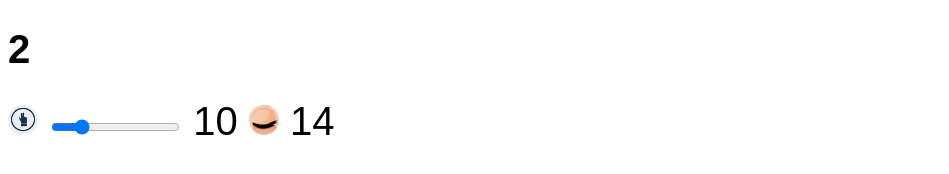
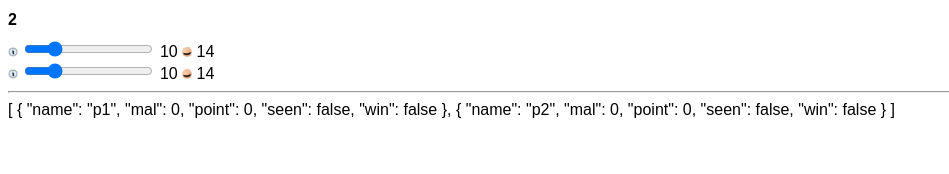
Before and after one commit to mrdhiraj/mrdhiraj.github.io, a plain HTML site: page crd/Calc/calc.html in a window 1280 px wide. Shown: the whole page, without its empty margins (0-949 px from the left). Drawn offline with Linux system fonts and the light colour scheme; a web font is replaced by a local one.

Commit message:
collection way # this is nice work

```diff
--- a/crd/Calc/ascore.js
+++ b/crd/Calc/ascore.js
@@ -36,8 +36,8 @@ export default {
   },
   computed: {
     point() {
+      this.calculate()
       return this.plr.mal + 4
     }
-
   }
 }
--- a/crd/Calc/calc.html
+++ b/crd/Calc/calc.html
@@ -2,25 +2,20 @@
 <html>
 
 <head>
-    <link rel="icon" type="image/x-icon" href="crown.png">
+    <link rel="icon" type="image/x-icon" href="/images/crown.png">
     <link rel="stylesheet" href="mystyle.css">
     <link rel="stylesheet" href="https://fonts.googleapis.com/css?family=Sofia">
     <meta name="viewport" content="width=device-width, initial-scale=1.0">
 
 </head>
 
-
 <body>
     <div id="app">
+        <h1 @click="noplrs">{{collect.length}}</h1>
+        <Ascore url="h7e" v-for="(i,x) in collect" @my-event="calculatecalled(x)"></Ascore>
 
-        <h1 @click="noplrs">{{noofplrs}}</h1>
-
-
-        <Ascore url="h7e" @my-event="calculatecalled"></Ascore>
-
-        <!-- <Ascore url="h7e" v-for="x in noofplrs"></Ascore> -->
-
-
+        <hr>
+        {{collect}}
     </div>
     <script src="Vue.js"></script>
     <script type="module" src="calc.js"></script>
--- a/crd/Calc/calc.js
+++ b/crd/Calc/calc.js
@@ -7,32 +7,56 @@ var app = new Vue({
         Ascore: AScore
     },
     data: {
-        noofplrs: 2,
-        seenurl: "images/openeye.png",
-        winnerurl: "images/crown.png",
-        seen: false,
-        mal: 0
+        plrsadd:true,
+        collect:[{
+            name:"p1",
+            mal:0,
+            point:0,
+            seen:false,
+            win:false
+        },{
+            name :"p2",
+            mal:0,
+            point:0,
+            seen:false,
+            win:false
+        }]
     },
     methods: {
         noplrs() {
-            app.noofplrs === 6 ? (app.noofplrs = 2) : (app.noofplrs = app.noofplrs + 1)
-        },
-        seenclicked() {
-            app.seenurl = app.seenurl == "images/openeye.png" ? "images/closedeye.png" : "images/openeye.png"
-        },
-        winnertoggle() {
-            app.winnerurl = app.winnerurl == "images/crown.png" ? "images/nowin.png" : "images/crown.png"
+
+            if (app.plrsadd){
+                app.collect.push ({
+                    name:"p"+(app.collect.length+1),
+                    mal:0,
+                    point:0,
+                    seen:false,
+                    win:false
+                })
+            }
+            else{
+                app.collect.pop()
+            }
+
+            if (app.collect.length==2)
+            {
+                app.plrsadd=true
+            }
+            if (app.collect.length==6)
+            {
+                app.plrsadd=false
+            }
         },
         calculatecalled(param)
         {
-            alert(param.mal)
+           // alert(param)
+            //add up here
         }
     },
     computed: {
         point() {
             return this.mal + 4
         }
-
     }
-
-})
+});
+Vue.config.devtools = true;
--- a/crd/Calc/mystyle.css
+++ b/crd/Calc/mystyle.css
@@ -1,10 +1,10 @@
 *{
     font-family: "Sofia", sans-serif;
-    font-size:40px
+    font-size:16px
 }
 
 img{
  border-radius: 50%;
- width: 30px;
- height:30px
+ width: 10px;
+ height:10px
 }
```
Also changed, not shown: crd/Learn/Vue/loop.txt.
